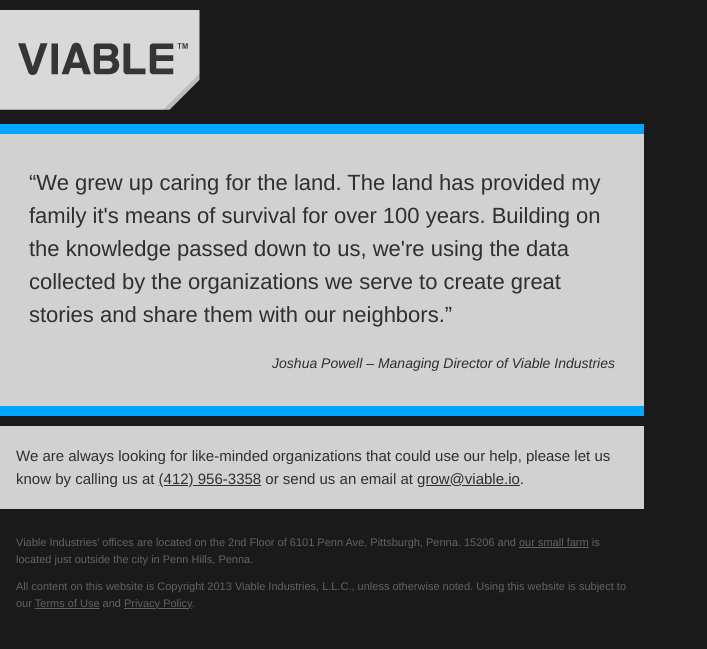
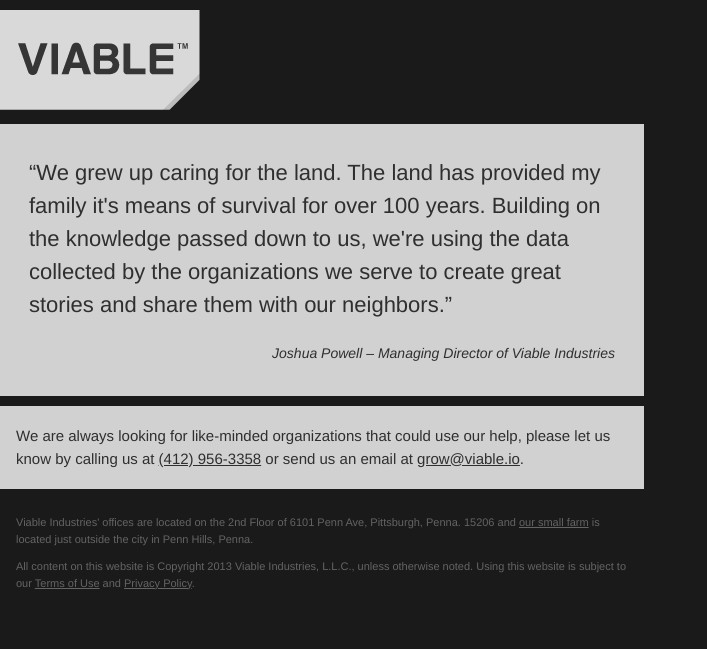
Before and after one commit to mundania78/viableindustries.github.com, a Jekyll site: the page built from index.html, in a window 1280 px wide. Shown: the top 649 px of the page, without its empty margins (0-707 px from the left). Built offline with Jekyll 4.4.1, drawn with Linux system fonts in a browser that asks for light colours.

Commit message:
Removed quote broders;

```diff
--- a/css/global.css
+++ b/css/global.css
@@ -21,10 +21,6 @@
           background-color: transparent;
           margin: 0;
           padding: 0;
-        }
-        .quote {
-          border-bottom: 10px solid rgb(0, 167, 255);
-          border-top: 10px solid rgb(0, 167, 255);
         }
         .copyright,
         .copyright * {
```
